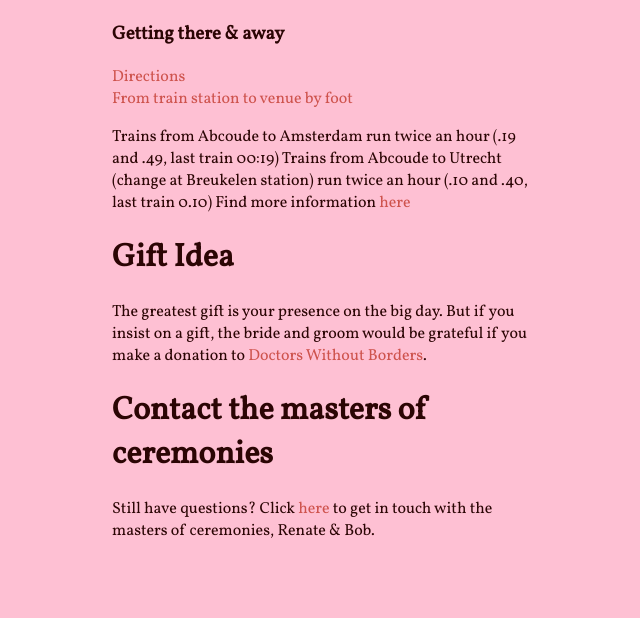
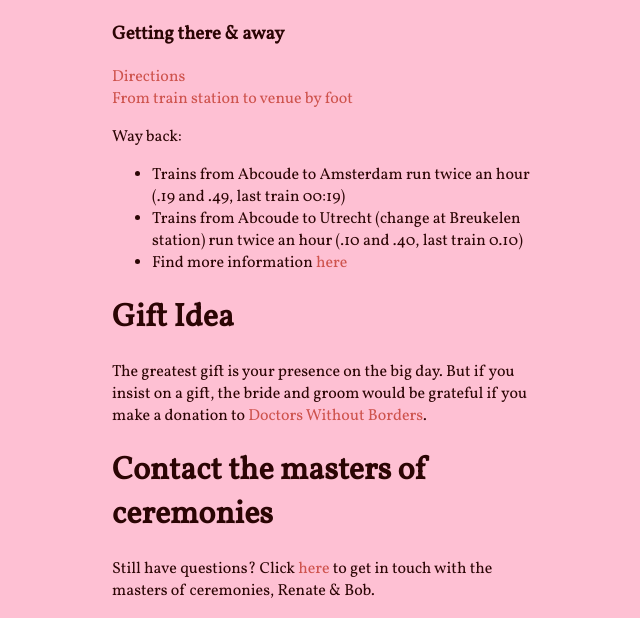
Before and after one commit to bobvanluijt/tosja-richard, a Jekyll site: the page built from index.md, in a window 1280 px wide and 900 px high, scrolled down 1362 px, cut to the strip 282-900 px from the top of the window. Shown: the whole strip, without its empty margins (546-1186 px from the left). Built offline with Jekyll 4.4.1, drawn with Linux system fonts in a browser that asks for light colours; nearby versions of some CDN libraries; comment, search, counter and statistics services are not loaded; before the commit the page ends 2202 px from its top, so only the background shows below that.

Commit message:
Update index.md

```diff
--- a/index.md
+++ b/index.md
@@ -49,9 +49,10 @@
 [Directions](https://www.hoteldwd.nl/en/contact/){:target="_blank"}
 [From train station to venue by foot](https://www.google.com/maps/dir/Abcoude,+1391+JN+Abcoude/Boutique+Hotel+De+Witte+Dame,+Stationsplein,+Abcoude/@52.2760939,4.9754859,16z/data=!4m14!4m13!1m5!1m1!1s0x47c60c963dffff1d:0xd03b887b870755c8!2m2!1d4.9771355!2d52.2788817!1m5!1m1!1s0x47c60cbf25087fb3:0xcf7673dbed8398e3!2m2!1d4.981589!2d52.273035!3e2){:target="_blank"}
 
-Trains from Abcoude to Amsterdam run twice an hour (.19 and .49, last train 00:19)
-Trains from Abcoude to Utrecht (change at Breukelen station) run twice an hour (.10 and .40, last train 0.10)
-Find more information [here](https://www.ns.nl/en/journeyplanner#/)
+Way back:
+- Trains from Abcoude to Amsterdam run twice an hour (.19 and .49, last train 00:19)
+- Trains from Abcoude to Utrecht (change at Breukelen station) run twice an hour (.10 and .40, last train 0.10)
+- Find more information [here](https://www.ns.nl/en/journeyplanner#/)
 
 # Gift Idea
 
```
